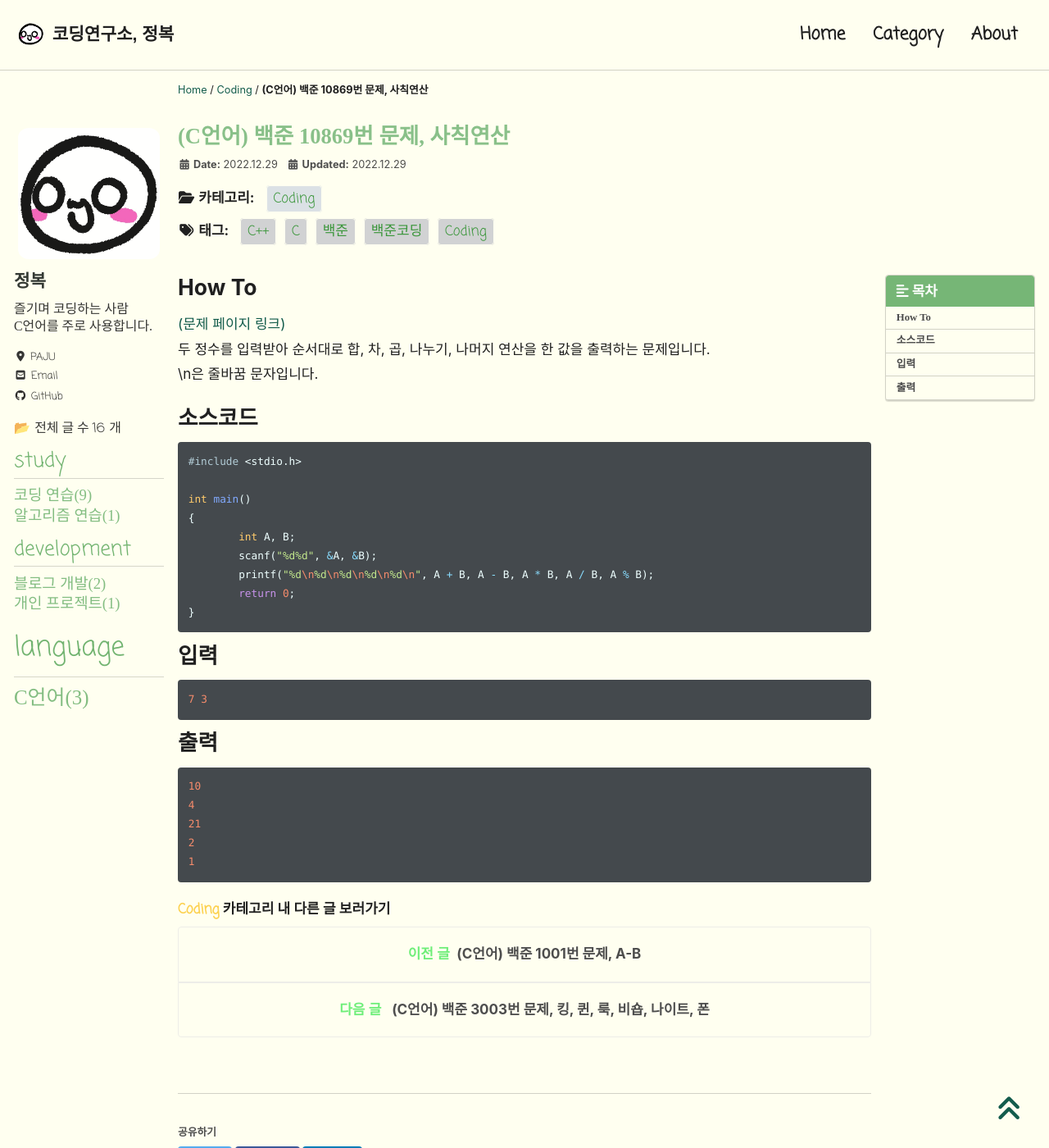
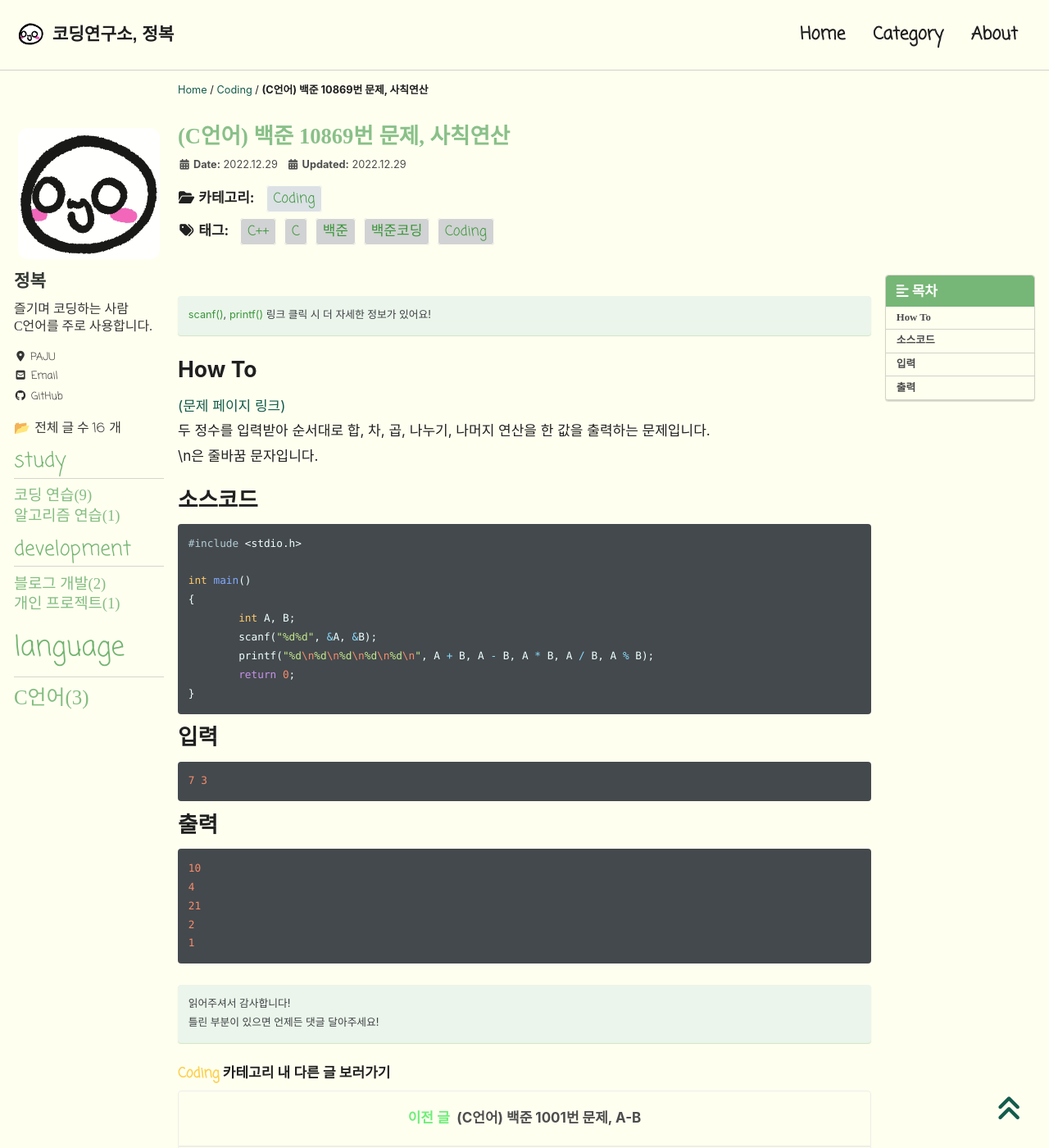
Before and after one commit to JBL28/jbl28.github.io, a Jekyll site: the page built from _posts/Coding/2022-12-29-BJ10869.md, in a window 1280 px wide and 1400 px high. Shown: the whole window at 82% size. Built offline with Jekyll 4.4.1, drawn with Linux system fonts in a browser that asks for light colours; cached includes are drawn as plain includes; nearby versions of some CDN libraries; some web fonts are replaced; comment, search, counter and statistics services are not loaded.

Commit message:
Update 2022-12-29-BJ10869.md

````diff
--- a/_posts/Coding/2022-12-29-BJ10869.md
+++ b/_posts/Coding/2022-12-29-BJ10869.md
@@ -14,6 +14,9 @@ date: 2022-12-29 03:00:00
 last_modified_at: 2022-12-29
 
 ---
+
+[scanf()](https://jbl28.github.io/c/scanf/), [printf()](https://jbl28.github.io/c/printf/) 링크 클릭 시 더 자세한 정보가 있어요!
+{: .notice--primary}
 
 # How To
 [(문제 페이지 링크)](https://www.acmicpc.net/problem/10869)<br>
@@ -46,3 +49,6 @@ int main()
 2
 1
 ```
+
+읽어주셔서 감사합니다! <br>틀린 부분이 있으면 언제든 댓글 달아주세요!
+{: .notice--primary}
````
